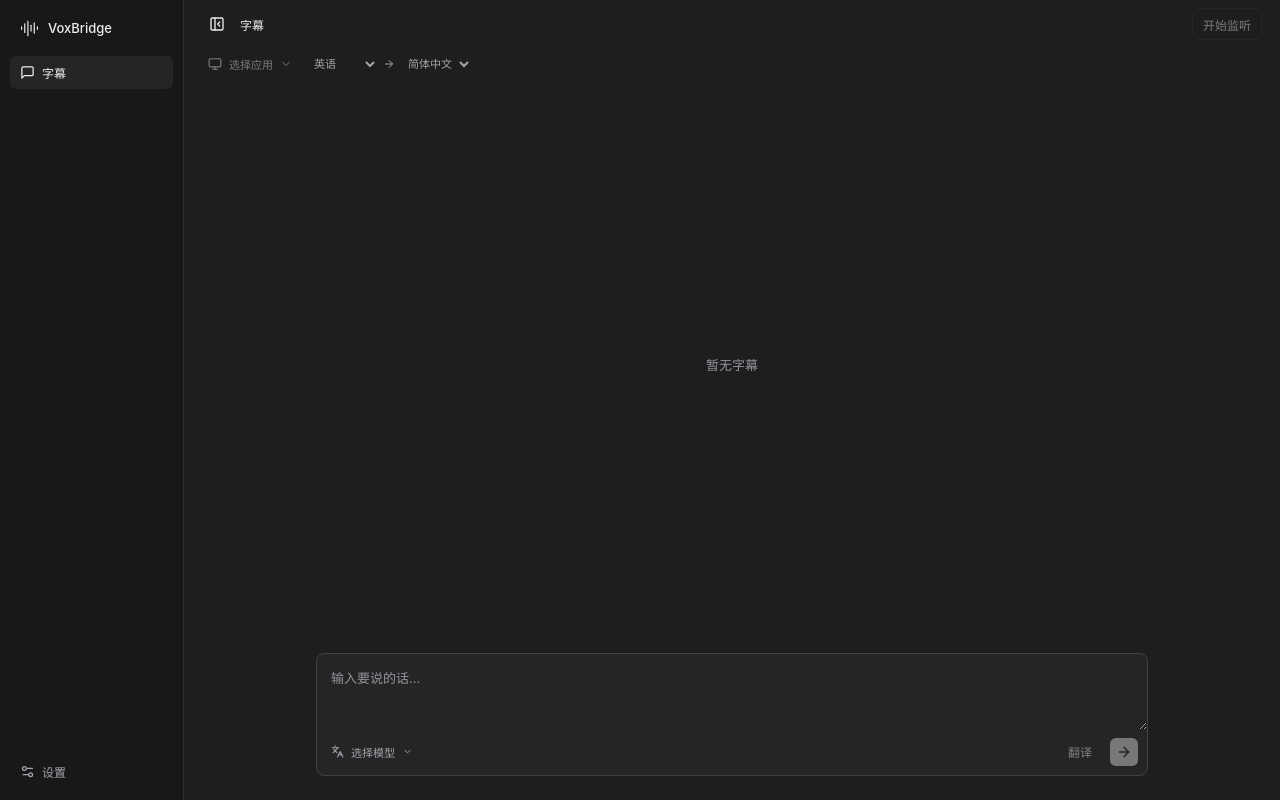
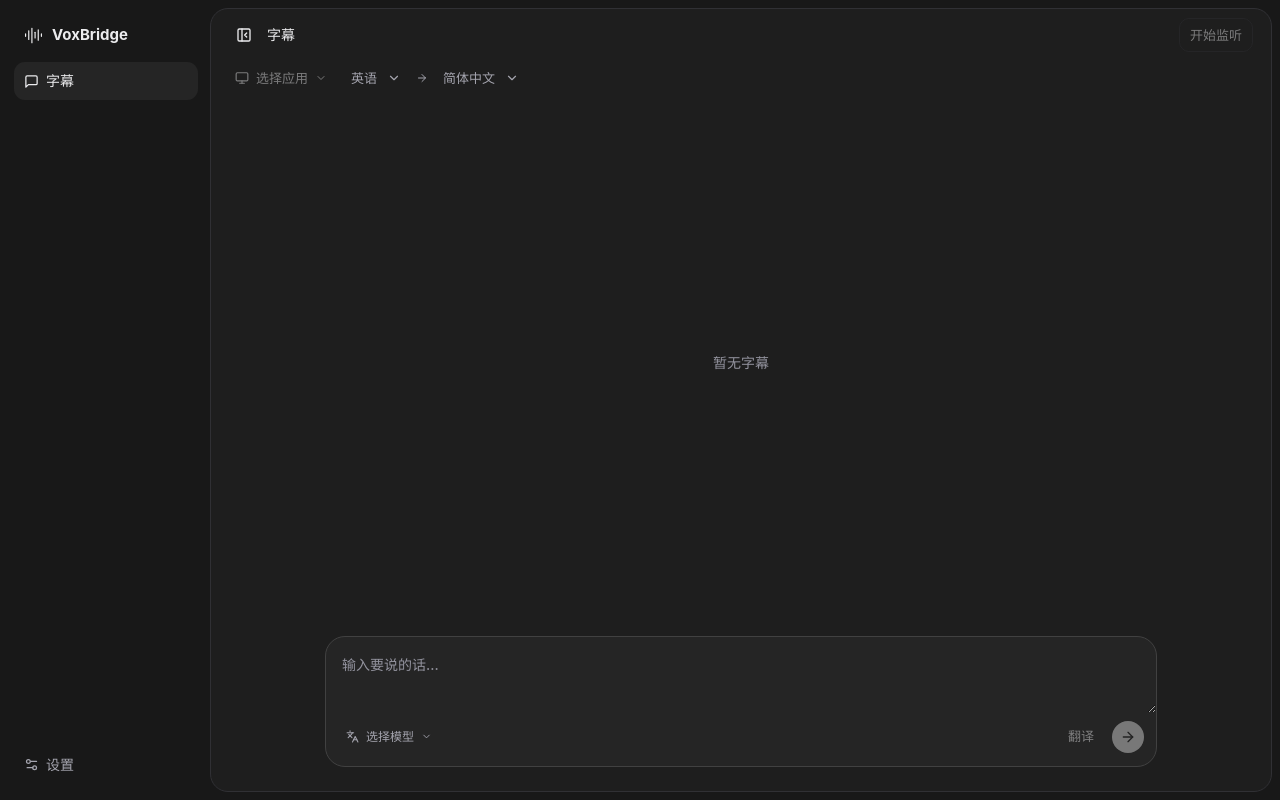
Before and after one commit to Zhiruosama/VoxBridge, a React (Vite) app: page / in a window 1280 px wide. Built offline with nearby package versions, Linux system fonts and the light colour scheme.

Commit message:
style: add rounded accessible menus and bundled softer typography

```diff
--- a/package.json
+++ b/package.json
@@ -20,6 +20,8 @@
     "desktop:build:mac": "tauri build --bundles app,dmg"
   },
   "dependencies": {
+    "@fontsource-variable/noto-sans-sc": "^5.3.1",
+    "@radix-ui/react-select": "^2.4.1",
     "@tauri-apps/api": "^2.10.0",
     "lucide-react": "^0.468.0",
     "react": "^19.2.0",
--- a/src/App.tsx
+++ b/src/App.tsx
@@ -16,6 +16,7 @@ import {
 } from 'lucide-react';
 import SettingsPanel from './components/SettingsPanel';
 import Diagnostics from './components/Diagnostics';
+import Select from './components/Select';
 import { defaults, loadSettings, profileFor, saveSettings, validateProfile } from './core/settings';
 import { applyTranscript, applyTranslation } from './core/session';
 import type { RuntimeInfo, Session, Settings, TranscriptEvent } from './core/types';
@@ -287,25 +288,21 @@ export default function App() {
                   <ChevronDown size={12} />
                 </button>
                 <div className="language-pair">
-                  <select
-                    aria-label="源语言"
+                  <Select
+                    label="源语言"
                     value={settings.sourceLanguage}
-                    onChange={(e) => persist({ ...settings, sourceLanguage: e.target.value }, true)}
-                  >
-                    {languages.map((l) => (
-                      <option key={l}>{l}</option>
-                    ))}
-                  </select>
+                    onChange={(value) => persist({ ...settings, sourceLanguage: value }, true)}
+                    options={languages.map((language) => ({ value: language, label: language }))}
+                    compact
+                  />
                   <ArrowRight size={12} />
-                  <select
-                    aria-label="目标语言"
+                  <Select
+                    label="目标语言"
                     value={settings.targetLanguage}
-                    onChange={(e) => persist({ ...settings, targetLanguage: e.target.value }, true)}
-                  >
-                    {languages.map((l) => (
-                      <option key={l}>{l}</option>
-                    ))}
-                  </select>
+                    onChange={(value) => persist({ ...settings, targetLanguage: value }, true)}
+                    options={languages.map((language) => ({ value: language, label: language }))}
+                    compact
+                  />
                 </div>
                 {(demo || session.segments.length > 0) && <span className="demo-label">演示</span>}
               </div>
--- /dev/null
+++ b/src/components/Select.tsx
@@ -0,0 +1,66 @@
+import * as Primitive from '@radix-ui/react-select';
+import { Check, ChevronDown, ChevronUp } from 'lucide-react';
+
+interface Option {
+  value: string;
+  label: string;
+}
+
+/** Shared desktop select: consistent styling, keyboard navigation and managed focus. */
+export default function Select({
+  value,
+  onChange,
+  options,
+  label,
+  placeholder = '请选择',
+  disabled = false,
+  compact = false,
+}: {
+  value: string;
+  onChange: (value: string) => void;
+  options: Option[];
+  label: string;
+  placeholder?: string;
+  disabled?: boolean;
+  compact?: boolean;
+}) {
+  return (
+    <Primitive.Root value={value} onValueChange={onChange} disabled={disabled}>
+      <Primitive.Trigger
+        aria-label={label}
+        className={`select-trigger ${compact ? 'select-compact' : ''}`}
+      >
+        <Primitive.Value placeholder={placeholder} />
+        <Primitive.Icon className="select-chevron">
+          <ChevronDown size={14} />
+        </Primitive.Icon>
+      </Primitive.Trigger>
+      <Primitive.Portal>
+        <Primitive.Content
+          className="select-menu"
+          position="popper"
+          sideOffset={6}
+          collisionPadding={12}
+          align="start"
+        >
+          <Primitive.ScrollUpButton className="select-scroll">
+            <ChevronUp size={14} />
+          </Primitive.ScrollUpButton>
+          <Primitive.Viewport className="select-options">
+            {options.map((option) => (
+              <Primitive.Item className="select-option" value={option.value} key={option.value}>
+                <Primitive.ItemText>{option.label}</Primitive.ItemText>
+                <Primitive.ItemIndicator className="select-check">
+                  <Check size={14} strokeWidth={2} />
+                </Primitive.ItemIndicator>
+              </Primitive.Item>
+            ))}
+          </Primitive.Viewport>
+          <Primitive.ScrollDownButton className="select-scroll">
+            <ChevronDown size={14} />
+          </Primitive.ScrollDownButton>
+        </Primitive.Content>
+      </Primitive.Portal>
+    </Primitive.Root>
+  );
+}
--- a/src/main.tsx
+++ b/src/main.tsx
@@ -1,6 +1,7 @@
 import React from 'react';
 import ReactDOM from 'react-dom/client';
 import App from './App';
+import '@fontsource-variable/noto-sans-sc';
 import './styles.css';
 
 ReactDOM.createRoot(document.getElementById('root')!).render(
--- a/src/styles.css
+++ b/src/styles.css
@@ -1,5 +1,17 @@
 :root {
-  font-family: -apple-system, BlinkMacSystemFont, 'Segoe UI', 'Microsoft YaHei', sans-serif;
+  font-family:
+    'Noto Sans SC Variable',
+    'Segoe UI Variable Text',
+    -apple-system,
+    BlinkMacSystemFont,
+    sans-serif;
+  font-size: 14px;
+  font-weight: 450;
+  line-height: 1.6;
+  --radius-control: 10px;
+  --radius-panel: 18px;
+  --menu: #2b2b2b;
+  --menu-hover: #3a3a3a;
   color: var(--text);
   background: var(--bg);
   font-synthesis: none;
@@ -20,6 +32,8 @@
   --focus: #a7c4ed;
 }
 :root[data-theme='light'] {
+  --menu: #fff;
+  --menu-hover: #ededeb;
   --bg: #fafaf9;
   --side: #f0f0ee;
   --raised: #fff;
@@ -59,7 +73,7 @@ select {
 }
 button {
   border: 1px solid var(--border);
-  border-radius: 6px;
+  border-radius: var(--radius-control);
   background: transparent;
   color: var(--text);
   min-height: 32px;
@@ -68,9 +82,10 @@ button {
   align-items: center;
   justify-content: center;
   gap: 7px;
-  font-size: 12px;
+  font-size: 13px;
   white-space: nowrap;
   transition: background 150ms;
+  font-weight: 500;
 }
 button:hover:not(:disabled) {
   background: var(--hover);
@@ -115,7 +130,7 @@ textarea {
   color: var(--text);
   background: var(--bg);
   border: 1px solid var(--border);
-  border-radius: 5px;
+  border-radius: var(--radius-control);
   padding: 9px 10px;
   min-width: 0;
 }
@@ -126,20 +141,17 @@ input::placeholder,
 textarea::placeholder {
   color: var(--faint);
 }
-select option {
-  background: var(--raised);
-  color: var(--text);
-}
 label {
   display: flex;
   flex-direction: column;
   gap: 9px;
-  font-size: 12px;
+  font-size: 13px;
   color: var(--muted);
+  font-weight: 500;
 }
 small {
   color: var(--muted);
-  font-size: 11px;
+  font-size: 12px;
   line-height: 1.7;
 }
 h1,
@@ -149,12 +161,12 @@ p {
 }
 h1 {
   font-size: 25px;
-  font-weight: 500;
+  font-weight: 650;
   letter-spacing: -0.7px;
 }
 h2 {
   font-size: 14px;
-  font-weight: 550;
+  font-weight: 600;
   display: flex;
   align-items: center;
   gap: 8px;
@@ -197,25 +209,28 @@ h2 {
 
 .app-shell {
   display: grid;
-  grid-template-columns: 184px minmax(0, 1fr);
+  grid-template-columns: 196px minmax(0, 1fr);
   height: 100dvh;
   min-height: 480px;
+  padding: 8px;
+  gap: 6px;
+  background: var(--side);
 }
 .sidebar {
   background: var(--side);
-  border-right: 1px solid var(--border);
+  border-right: 0;
   display: flex;
   flex-direction: column;
-  padding: 0 10px 12px;
+  padding: 0 6px 8px;
 }
 .brand {
-  height: 56px;
+  height: 54px;
   padding: 0 10px;
   display: flex;
   align-items: center;
   gap: 9px;
-  font-size: 13px;
-  font-weight: 550;
+  font-size: 15px;
+  font-weight: 650;
 }
 nav {
   display: flex;
@@ -226,8 +241,11 @@ nav button {
   border: 0;
   justify-content: flex-start;
   padding: 8px 10px;
-  min-height: 32px;
+  min-height: 38px;
   color: var(--muted);
+  font-size: 14px;
+  font-weight: 550;
+  border-radius: 11px;
 }
 nav button[aria-current='page'] {
   color: var(--text);
@@ -241,9 +259,13 @@ nav button[aria-current='page'] {
   flex-direction: column;
   min-width: 0;
   min-height: 0;
+  background: var(--bg);
+  border: 1px solid var(--border);
+  border-radius: var(--radius-panel);
+  overflow: hidden;
 }
 .titlebar {
-  height: 48px;
+  height: 52px;
   padding: 0 18px;
   flex-shrink: 0;
   display: flex;
@@ -256,8 +278,8 @@ nav button[aria-current='page'] {
   gap: 8px;
 }
 .titlebar strong {
-  font-size: 12px;
-  font-weight: 500;
+  font-size: 14px;
+  font-weight: 600;
 }
 .notice {
   display: flex;
@@ -288,19 +310,13 @@ nav button[aria-current='page'] {
 .source-button {
   border: 0;
   padding: 4px 0;
-  font-size: 11px;
+  font-size: 13px;
+  font-weight: 500;
 }
 .language-pair {
   display: flex;
   align-items: center;
   gap: 5px;
-  color: var(--muted);
-}
-.language-pair select {
-  border: 0;
-  background: transparent;
-  padding: 4px;
-  font-size: 11px;
   color: var(--muted);
 }
 .demo-label {
@@ -322,8 +338,9 @@ nav button[aria-current='page'] {
   place-items: center;
 }
 .empty-state p {
-  font-size: 13px;
+  font-size: 14px;
   color: var(--faint);
+  font-weight: 500;
 }
 .transcript-content {
   max-width: 820px;
@@ -343,15 +360,16 @@ nav button[aria-current='page'] {
 }
 .source-text {
   color: var(--muted);
-  font-size: 13px;
+  font-size: 14px;
   line-height: 1.7;
   overflow-wrap: anywhere;
 }
 .translation-text {
-  font-size: 16px;
+  font-size: 17px;
   line-height: 1.8;
   margin-top: 5px;
   overflow-wrap: anywhere;
+  font-weight: 500;
 }
 .jump-latest {
   position: absolute;
@@ -370,7 +388,7 @@ nav button[aria-current='page'] {
 .composer-box {
   background: var(--raised);
   border: 1px solid #414141;
-  border-radius: 8px;
+  border-radius: 20px;
   overflow: hidden;
 }
 .composer-box:focus-within {
@@ -382,11 +400,11 @@ nav button[aria-current='page'] {
   min-height: 76px;
   max-height: 160px;
   resize: vertical;
-  padding: 13px 14px 4px;
+  padding: 16px 16px 6px;
   background: transparent;
   border: 0;
-  border-radius: 0;
-  font-size: 13px;
+  border-radius: 18px 18px 0 0;
+  font-size: 14px;
   line-height: 1.7;
 }
 .composer-box textarea:focus-visible {
@@ -397,17 +415,18 @@ nav button[aria-current='page'] {
   display: flex;
   align-items: center;
   gap: 8px;
-  padding: 6px 9px 8px;
+  padding: 6px 12px 12px;
 }
 .model-button {
   border: 0;
   color: var(--muted);
-  padding: 5px;
+  padding: 6px 8px;
   min-height: 28px;
   max-width: 240px;
   overflow: hidden;
   text-overflow: ellipsis;
-  font-size: 11px;
+  font-size: 12px;
+  font-weight: 500;
 }
 .composer-actions {
   display: flex;
@@ -419,8 +438,10 @@ nav button[aria-current='page'] {
   min-height: 28px;
 }
 .send-button {
-  width: 28px;
+  width: 32px;
   padding: 5px;
+  height: 32px;
+  border-radius: 50%;
 }
 .input-count {
   font-size: 10px;
@@ -642,3 +663,111 @@ nav button[aria-current='page'] {
     scroll-behavior: auto !important;
   }
 }
+
+.select-trigger {
+  display: flex;
+  width: 100%;
+  min-height: 40px;
+  justify-content: space-between;
+  gap: 14px;
+  padding: 8px 12px;
+  border-radius: var(--radius-control);
+  background: var(--bg);
+  font-size: 14px;
+  font-weight: 500;
+  text-align: left;
+}
+.select-trigger > span:first-child {
+  overflow: hidden;
+  text-overflow: ellipsis;
+  white-space: nowrap;
+}
+.select-chevron {
+  display: flex;
+  align-items: center;
+  color: var(--muted);
+  flex-shrink: 0;
+}
+.select-trigger[data-state='open'] {
+  background: var(--hover);
+}
+.select-compact {
+  min-height: 34px;
+  width: auto;
+  padding: 5px 9px;
+  gap: 10px;
+  border-color: transparent;
+  background: transparent;
+  font-size: 13px;
+  color: var(--muted);
+}
+.select-menu {
+  z-index: 100;
+  min-width: max(var(--radix-select-trigger-width), 160px);
+  max-width: min(400px, calc(100vw - 24px));
+  max-height: min(var(--radix-select-content-available-height), 320px);
+  border: 1px solid var(--border);
+  border-radius: 14px;
+  background: var(--menu);
+  color: var(--text);
+  padding: 5px;
+  box-shadow:
+    0 12px 36px #0004,
+    0 2px 6px #0002;
+  overflow: hidden;
+  transform-origin: var(--radix-select-content-transform-origin);
+  animation: select-appear 120ms ease-out;
+}
+.select-option {
+  position: relative;
+  display: flex;
+  align-items: center;
+  min-height: 36px;
+  padding: 7px 36px 7px 11px;
+  border-radius: 8px;
+  font-size: 14px;
+  font-weight: 500;
+  line-height: 1.6;
+  outline: none;
+  cursor: pointer;
+  user-select: none;
+}
+.select-option > span:first-child {
+  overflow: hidden;
+  text-overflow: ellipsis;
+  white-space: nowrap;
+}
+.select-option[data-highlighted] {
+  background: var(--menu-hover);
+}
+.select-option[data-state='checked'] {
+  font-weight: 600;
+}
+.select-check {
+  position: absolute;
+  right: 11px;
+  display: flex;
+  align-items: center;
+}
+.select-scroll {
+  display: flex;
+  align-items: center;
+  justify-content: center;
+  height: 24px;
+  color: var(--muted);
+}
+@keyframes select-appear {
+  from {
+    opacity: 0;
+    transform: translateY(-3px);
+  }
+  to {
+    opacity: 1;
+    transform: translateY(0);
+  }
+}
+@media (prefers-reduced-motion: reduce) {
+  .select-menu {
+    animation: none;
+  }
+}
```
Also changed, not shown: src/components/Diagnostics.tsx (+11 -10 lines), src/components/SettingsPanel.tsx (+17 -18 lines), public/licenses/Noto-Sans-SC-OFL.txt (added), 6 other files (tests, documents, lock files or other folders).
